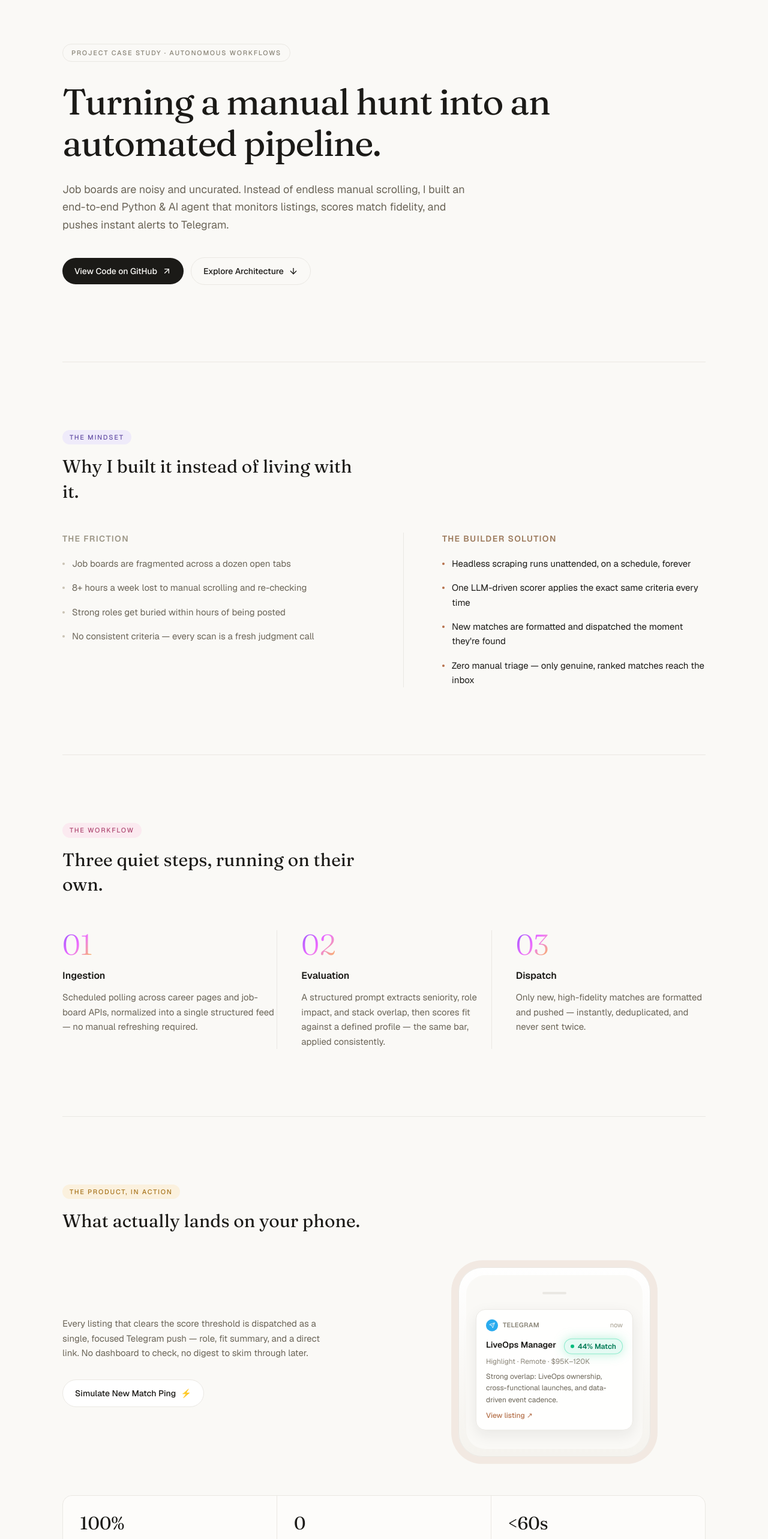
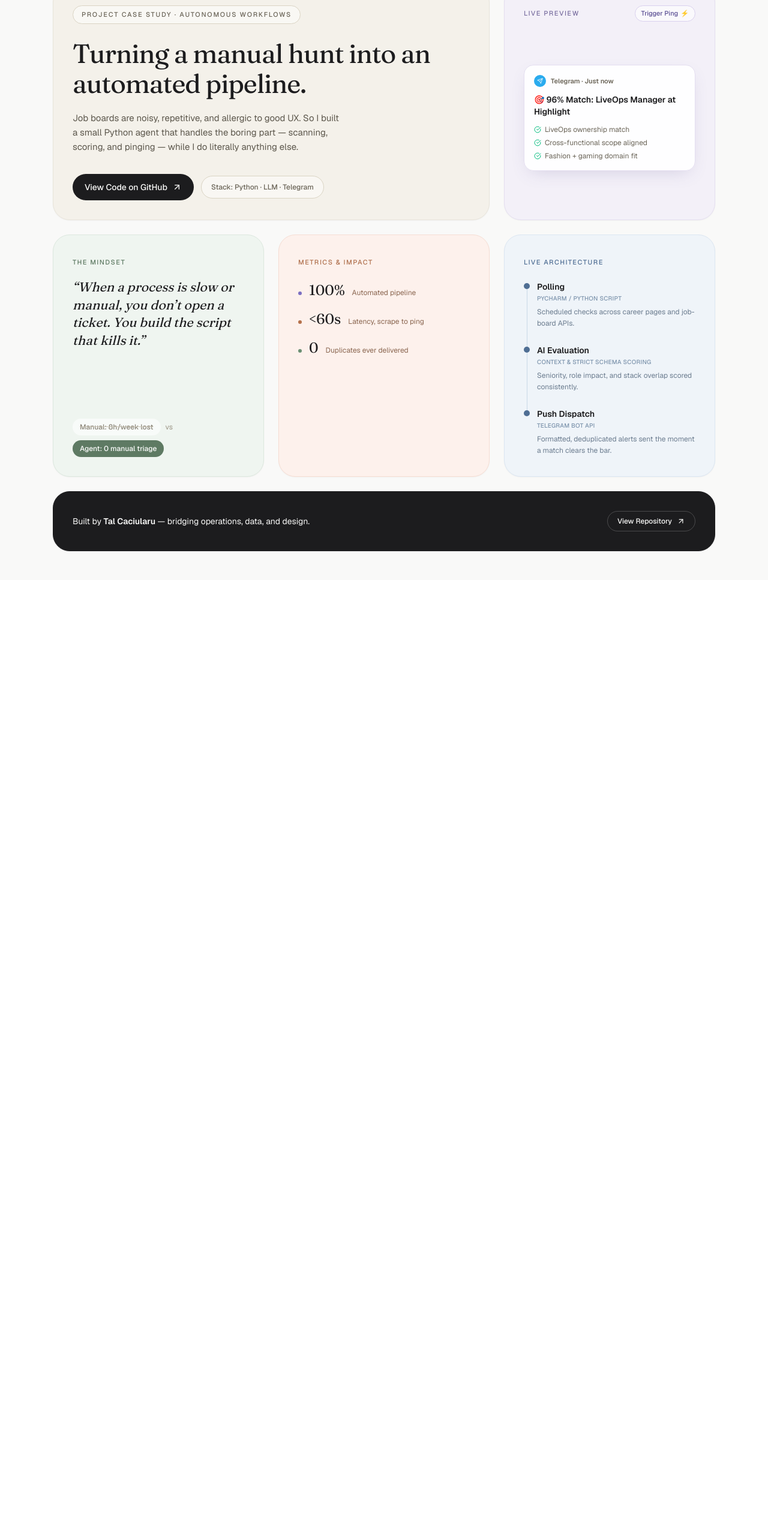
Before and after one commit to talcaciularu/job-search-alert-agent, a Next.js app in the folder web/: page / in a window 1280 px wide. Shown: the part 72-2638 px from the top of the page at 60% size. After the commit the page ends 1039 px from the top, so only its background shows below. Built offline with nearby package versions, Linux system fonts and the light colour scheme.

Commit message:
Rebuild showcase as a pastel Bento grid layout

```diff
--- a/web/app/page.tsx
+++ b/web/app/page.tsx
@@ -1,70 +1,61 @@
 "use client";
 
-import { useEffect, useRef, useState } from "react";
+import { useEffect, useRef, useState, type ReactNode } from "react";
 import { motion } from "framer-motion";
-import { ArrowDown, ArrowUpRight, Send } from "lucide-react";
+import { ArrowUpRight, CircleCheckBig, Send } from "lucide-react";
 
 const REPO_URL = "https://github.com/talcaciularu/job-search-alert-agent";
-const PROFILE_URL = "https://github.com/talcaciularu";
 
-const FRICTION = [
-  "Job boards are fragmented across a dozen open tabs",
-  "8+ hours a week lost to manual scrolling and re-checking",
-  "Strong roles get buried within hours of being posted",
-  "No consistent criteria — every scan is a fresh judgment call",
+const NOTIFICATION_BULLETS = [
+  "LiveOps ownership match",
+  "Cross-functional scope aligned",
+  "Fashion + gaming domain fit",
 ];
 
-const SOLUTION = [
-  "Headless scraping runs unattended, on a schedule, forever",
-  "One LLM-driven scorer applies the exact same criteria every time",
-  "New matches are formatted and dispatched the moment they're found",
-  "Zero manual triage — only genuine, ranked matches reach the inbox",
+const METRICS = [
+  { value: "100%", label: "Automated pipeline", dot: "#7C6FC2" },
+  { value: "<60s", label: "Latency, scrape to ping", dot: "#B5714B" },
+  { value: "0", label: "Duplicates ever delivered", dot: "#6B8F73" },
 ];
 
-const STEPS = [
+const PIPELINE = [
   {
-    n: "01",
-    title: "Ingestion",
-    body: "Scheduled polling across career pages and job-board APIs, normalized into a single structured feed — no manual refreshing required.",
+    title: "Polling",
+    tag: "PyCharm / Python script",
+    caption: "Scheduled checks across career pages and job-board APIs.",
   },
   {
-    n: "02",
-    title: "Evaluation",
-    body: "A structured prompt extracts seniority, role impact, and stack overlap, then scores fit against a defined profile — the same bar, applied consistently.",
+    title: "AI Evaluation",
+    tag: "Context & strict schema scoring",
+    caption: "Seniority, role impact, and stack overlap scored consistently.",
   },
   {
-    n: "03",
-    title: "Dispatch",
-    body: "Only new, high-fidelity matches are formatted and pushed — instantly, deduplicated, and never sent twice.",
+    title: "Push Dispatch",
+    tag: "Telegram Bot API",
+    caption: "Formatted, deduplicated alerts sent the moment a match clears the bar.",
   },
 ];
 
-const OUTCOMES = [
-  { value: "100%", label: "Automated", caption: "No manual triage required, start to finish." },
-  { value: "0", label: "Duplicates", caption: "Every match is deduplicated before it reaches you." },
-  { value: "<60s", label: "Alert latency", caption: "From detection to push notification." },
-];
+const MATCH_TARGET = 96;
 
-type Tone = "violet" | "rose" | "amber" | "emerald";
-
-const TONE_STYLES: Record<Tone, string> = {
-  violet: "bg-[#EFEBFA] text-[#6650A6]",
-  rose: "bg-[#FBEAF0] text-[#B04C74]",
-  amber: "bg-[#FBF1DE] text-[#A9761F]",
-  emerald: "bg-[#E9F5EE] text-[#3F8F5E]",
-};
-
-function Eyebrow({ tone, children }: { tone: Tone; children: string }) {
+function Bento({ className = "", children }: { className?: string; children: ReactNode }) {
   return (
-    <span
-      className={`inline-flex items-center rounded-full px-3 py-1 text-[11px] font-medium uppercase tracking-[0.16em] ${TONE_STYLES[tone]}`}
+    <div
+      className={`rounded-[28px] border p-6 shadow-[0_1px_2px_rgba(28,28,30,0.04)] transition duration-200 ease-out hover:-translate-y-1 hover:shadow-[0_16px_28px_-10px_rgba(28,28,30,0.14)] md:p-8 ${className}`}
     >
       {children}
-    </span>
+    </div>
   );
 }
 
-const MATCH_TARGET = 96;
+const metricsContainer = {
+  hidden: {},
+  show: { transition: { staggerChildren: 0.12 } },
+};
+const metricItem = {
+  hidden: { opacity: 0, y: 10 },
+  show: { opacity: 1, y: 0 },
+};
 
 export default function Home() {
   const [pingKey, setPingKey] = useState(0);
@@ -111,254 +102,173 @@ export default function Home() {
   }, [pingKey]);
 
   return (
-    <div className="min-h-screen bg-[#FAF9F6] font-sans text-[#1B1A17]">
-      <div className="mx-auto max-w-6xl px-6 md:px-10">
-        {/* Folio */}
-        <div className="flex items-center justify-between pt-8 text-[11px] font-medium uppercase tracking-[0.2em] text-[#9C9686]">
-          <span>Case Study / 01</span>
+    <div className="min-h-screen bg-[#F9F9F8] font-sans text-[#1C1C1E]">
+      <div className="mx-auto max-w-6xl px-6 py-12">
+        <div className="grid grid-cols-1 gap-5 md:grid-cols-3 md:gap-6">
+          {/* Card A — Hero / Narrative */}
+          <Bento className="flex h-full flex-col justify-between bg-[#F4F1EA] border-[#E8E4DA] md:col-span-2">
+            <div>
+              <span className="inline-flex items-center rounded-full border border-[#DAD4C4] bg-white/50 px-3.5 py-1.5 text-[11px] font-medium uppercase tracking-[0.16em] text-[#6B6558]">
+                Project Case Study &middot; Autonomous Workflows
+              </span>
+              <h1 className="mt-6 font-serif text-3xl font-normal leading-[1.15] tracking-tight text-[#1C1C1E] sm:text-4xl md:text-[2.75rem]">
+                Turning a manual hunt into an automated pipeline.
+              </h1>
+              <p className="mt-5 max-w-md text-[15px] leading-relaxed text-[#5C574C]">
+                Job boards are noisy, repetitive, and allergic to good UX. So I built a small
+                Python agent that handles the boring part — scanning, scoring, and pinging —
+                while I do literally anything else.
+              </p>
+            </div>
+            <div className="mt-8 flex flex-wrap items-center gap-3">
               <a
                 href={REPO_URL}
                 target="_blank"
                 rel="noopener noreferrer"
-            className="inline-flex items-center gap-1 text-[#6B6558] transition-colors hover:text-[#1B1A17]"
+                className="inline-flex items-center gap-2 rounded-full bg-[#1C1C1E] px-5 py-3 text-sm font-medium text-[#F9F9F8] transition-opacity hover:opacity-85"
               >
-            GitHub
-            <ArrowUpRight className="h-3 w-3" />
+                View Code on GitHub
+                <ArrowUpRight className="h-4 w-4" />
               </a>
+              <span className="inline-flex items-center rounded-full border border-[#DAD4C4] bg-white/40 px-4 py-2.5 text-xs font-medium text-[#6B6558]">
+                Stack: Python &middot; LLM &middot; Telegram
+              </span>
+            </div>
+          </Bento>
+
+          {/* Card B — Animated Notification */}
+          <Bento className="flex h-full flex-col bg-[#F3F0F8] border-[#E4DEF0]">
+            <div className="flex items-center justify-between">
+              <span className="text-[11px] font-medium uppercase tracking-[0.14em] text-[#7A6FA0]">
+                Live Preview
+              </span>
+              <button
+                onClick={handleManualPing}
+                className="inline-flex items-center gap-1 rounded-full border border-[#D9D0EE] bg-white/60 px-2.5 py-1 text-[11px] font-medium text-[#5B4F94] transition-colors hover:bg-white"
+              >
+                Trigger Ping
+                <span aria-hidden>⚡</span>
+              </button>
             </div>
 
-        {/* Hero */}
-        <section className="pb-24 pt-16 md:pb-32 md:pt-24">
-          <div className="inline-flex items-center gap-2 rounded-full border border-[#EAE8E3] px-3.5 py-1.5 text-[11px] font-medium uppercase tracking-[0.16em] text-[#8A8578]">
-            Project Case Study &middot; Autonomous Workflows
+            <div className="mt-6 flex flex-1 items-center justify-center">
+              <div className={`w-full ${isPulsing ? "animate-[bento-pulse_0.9s_ease-out]" : ""}`}>
+                <motion.div
+                  key={pingKey}
+                  initial={{ opacity: 0, y: -14 }}
+                  animate={{ opacity: 1, y: 0 }}
+                  transition={{ type: "spring", stiffness: 260, damping: 20 }}
+                  className="rounded-2xl border border-[#E4DEF0] bg-white/95 p-4 shadow-[0_10px_30px_-12px_rgba(91,79,148,0.25)]"
+                >
+                  <div className="flex items-center gap-2">
+                    <span className="flex h-5 w-5 items-center justify-center rounded-full bg-[#2AABEE]">
+                      <Send className="h-2.5 w-2.5 text-white" />
+                    </span>
+                    <span className="text-[11px] font-semibold text-[#6B6558]">
+                      Telegram &middot; Just now
+                    </span>
                   </div>
+                  <p className="mt-3 text-sm font-semibold leading-snug text-[#1C1C1E]">
+                    🎯 {matchPercent}% Match: LiveOps Manager at Highlight
+                  </p>
+                  <ul className="mt-3 space-y-1.5">
+                    {NOTIFICATION_BULLETS.map((b) => (
+                      <li key={b} className="flex items-center gap-1.5 text-xs text-[#6B6558]">
+                        <CircleCheckBig className="h-3 w-3 shrink-0 text-emerald-500" />
+                        {b}
+                      </li>
+                    ))}
+                  </ul>
+                </motion.div>
+              </div>
+            </div>
+          </Bento>
 
-          <h1 className="mt-8 max-w-4xl font-serif text-4xl font-normal leading-[1.15] tracking-tight text-[#1B1A17] sm:text-5xl md:text-6xl">
-            Turning a manual hunt into an automated pipeline.
-          </h1>
+          {/* Card C — Mindset / Builder Quote */}
+          <Bento className="flex h-full flex-col justify-between bg-[#EFF5F0] border-[#DCE8DE]">
+            <div>
+              <span className="text-[11px] font-medium uppercase tracking-[0.14em] text-[#5E7A63]">
+                The mindset
+              </span>
+              <p className="mt-4 font-serif text-xl italic leading-snug text-[#1C1C1E] sm:text-[1.35rem]">
+                &ldquo;When a process is slow or manual, you don&rsquo;t open a ticket. You build
+                the script that kills it.&rdquo;
+              </p>
+            </div>
+            <div className="mt-6 flex flex-wrap items-center gap-2">
+              <span className="rounded-full bg-white/60 px-3 py-1.5 text-xs font-medium text-[#8A8578] line-through decoration-[#C9C3B4]">
+                Manual: 8h/week lost
+              </span>
+              <span className="text-xs text-[#9C9686]">vs</span>
+              <span className="rounded-full bg-[#5E7A63] px-3 py-1.5 text-xs font-medium text-white">
+                Agent: 0 manual triage
+              </span>
+            </div>
+          </Bento>
 
-          <p className="mt-7 max-w-2xl text-lg leading-relaxed text-[#6B6558]">
-            Job boards are noisy and uncurated. Instead of endless manual scrolling, I built an
-            end-to-end Python &amp; AI agent that monitors listings, scores match fidelity, and
-            pushes instant alerts to Telegram.
+          {/* Card D — Metrics & Impact */}
+          <Bento className="bg-[#FDF1EC] border-[#F6DDD3]">
+            <span className="text-[11px] font-medium uppercase tracking-[0.14em] text-[#B0714E]">
+              Metrics &amp; impact
+            </span>
+            <motion.div
+              initial="hidden"
+              whileInView="show"
+              viewport={{ once: true, amount: 0.5 }}
+              variants={metricsContainer}
+              className="mt-5 space-y-4"
+            >
+              {METRICS.map((m) => (
+                <motion.div key={m.label} variants={metricItem} className="flex items-baseline gap-3">
+                  <span className="h-1.5 w-1.5 shrink-0 rounded-full" style={{ backgroundColor: m.dot }} />
+                  <span className="font-serif text-2xl text-[#1C1C1E]">{m.value}</span>
+                  <span className="text-xs text-[#8A6650]">{m.label}</span>
+                </motion.div>
+              ))}
+            </motion.div>
+          </Bento>
+
+          {/* Card E — Live Architecture Stream */}
+          <Bento className="bg-[#EFF4F9] border-[#DBE6F2]">
+            <span className="text-[11px] font-medium uppercase tracking-[0.14em] text-[#4F6E94]">
+              Live architecture
+            </span>
+            <div className="mt-5">
+              {PIPELINE.map((step, i) => (
+                <div key={step.title} className="relative flex gap-3 pb-6 last:pb-0">
+                  {i < PIPELINE.length - 1 && (
+                    <span className="absolute left-[5px] top-3 h-full w-px bg-[#C9D8E8]" />
+                  )}
+                  <span className="relative z-10 mt-1 h-2.5 w-2.5 shrink-0 rounded-full bg-[#4F6E94]" />
+                  <div>
+                    <p className="text-sm font-semibold text-[#1C1C1E]">{step.title}</p>
+                    <p className="mt-0.5 text-[10px] font-medium uppercase tracking-wide text-[#7C93AC]">
+                      {step.tag}
                     </p>
+                    <p className="mt-1.5 text-xs leading-relaxed text-[#6B7C8F]">{step.caption}</p>
+                  </div>
+                </div>
+              ))}
+            </div>
+          </Bento>
 
-          <div className="mt-10 flex flex-wrap items-center gap-3">
+          {/* Row 3 — Footer Banner */}
+          <Bento className="flex flex-col items-start justify-between gap-4 bg-[#1C1C1E] border-[#1C1C1E] sm:flex-row sm:items-center md:col-span-3">
+            <p className="text-sm text-[#F9F9F8]">
+              Built by <span className="font-semibold">Tal Caciularu</span> — bridging operations,
+              data, and design.
+            </p>
             <a
               href={REPO_URL}
               target="_blank"
               rel="noopener noreferrer"
-              className="inline-flex items-center gap-2 rounded-full bg-[#1B1A17] px-5 py-3 text-sm font-medium text-[#FAF9F6] transition-opacity hover:opacity-85"
+              className="inline-flex items-center gap-2 rounded-full border border-white/20 px-4 py-2 text-xs font-medium text-[#F9F9F8] transition-colors hover:bg-white/10"
             >
-              View Code on GitHub
-              <ArrowUpRight className="h-4 w-4" />
+              View Repository
+              <ArrowUpRight className="h-3.5 w-3.5" />
             </a>
-            <a
-              href="#architecture"
-              className="inline-flex items-center gap-2 rounded-full border border-[#EAE8E3] px-5 py-3 text-sm font-medium text-[#1B1A17] transition-colors hover:border-[#1B1A17]/30 hover:bg-white"
-            >
-              Explore Architecture
-              <ArrowDown className="h-4 w-4" />
-            </a>
+          </Bento>
         </div>
-        </section>
-
-        {/* Friction vs Solution */}
-        <section className="border-t border-[#EAE8E3] py-20 md:py-28">
-          <Eyebrow tone="violet">The mindset</Eyebrow>
-          <h2 className="mt-4 max-w-lg font-serif text-2xl font-normal leading-snug text-[#1B1A17] sm:text-3xl">
-            Why I built it instead of living with it.
-          </h2>
-
-          <div className="mt-12 grid gap-10 md:grid-cols-2 md:gap-16">
-            <div>
-              <h3 className="text-sm font-semibold uppercase tracking-[0.1em] text-[#9C9686]">
-                The Friction
-              </h3>
-              <ul className="mt-5 space-y-4">
-                {FRICTION.map((item) => (
-                  <li key={item} className="flex items-start gap-3 text-[15px] leading-relaxed text-[#6B6558]">
-                    <span className="mt-2.5 h-1 w-1 shrink-0 rounded-full bg-[#C9C3B4]" />
-                    {item}
-                  </li>
-                ))}
-              </ul>
-            </div>
-            <div className="border-t border-[#EAE8E3] pt-10 md:border-t-0 md:border-l md:pl-16 md:pt-0">
-              <h3 className="text-sm font-semibold uppercase tracking-[0.1em] text-[#9C7A5C]">
-                The Builder Solution
-              </h3>
-              <ul className="mt-5 space-y-4">
-                {SOLUTION.map((item) => (
-                  <li key={item} className="flex items-start gap-3 text-[15px] leading-relaxed text-[#1B1A17]">
-                    <span className="mt-2.5 h-1 w-1 shrink-0 rounded-full bg-[#B5714B]" />
-                    {item}
-                  </li>
-                ))}
-              </ul>
-            </div>
-          </div>
-        </section>
-
-        {/* Architecture */}
-        <section id="architecture" className="scroll-mt-16 border-t border-[#EAE8E3] py-20 md:py-28">
-          <Eyebrow tone="rose">The workflow</Eyebrow>
-          <h2 className="mt-4 max-w-lg font-serif text-2xl font-normal leading-snug text-[#1B1A17] sm:text-3xl">
-            Three quiet steps, running on their own.
-          </h2>
-
-          <div className="mt-14 grid gap-10 md:grid-cols-3 md:gap-0">
-            {STEPS.map((step, i) => (
-              <div
-                key={step.n}
-                className={`pt-8 md:pt-0 ${
-                  i > 0 ? "border-t border-[#EAE8E3] md:border-l md:border-t-0 md:pl-10" : ""
-                }`}
-              >
-                <span className="bg-gradient-to-br from-violet-500 via-fuchsia-400 to-amber-400 bg-clip-text font-serif text-4xl font-light text-transparent md:text-5xl">
-                  {step.n}
-                </span>
-                <h3 className="mt-4 text-base font-semibold text-[#1B1A17]">{step.title}</h3>
-                <p className="mt-3 max-w-sm text-[15px] leading-relaxed text-[#6B6558]">
-                  {step.body}
-                </p>
-              </div>
-            ))}
-          </div>
-        </section>
-
-        {/* Product in Action */}
-        <section className="border-t border-[#EAE8E3] py-20 md:py-28">
-          <Eyebrow tone="amber">The product, in action</Eyebrow>
-          <h2 className="mt-4 max-w-lg font-serif text-2xl font-normal leading-snug text-[#1B1A17] sm:text-3xl">
-            What actually lands on your phone.
-          </h2>
-
-          <div className="mt-14 grid gap-14 md:grid-cols-2 md:items-center md:gap-16">
-            <div>
-              <p className="max-w-md text-[15px] leading-relaxed text-[#6B6558]">
-                Every listing that clears the score threshold is dispatched as a single, focused
-                Telegram push — role, fit summary, and a direct link. No dashboard to check, no
-                digest to skim through later.
-              </p>
-              <button
-                onClick={handleManualPing}
-                className="mt-8 inline-flex items-center gap-2 rounded-full border border-[#EAE8E3] bg-white px-5 py-3 text-sm font-medium text-[#1B1A17] transition-colors hover:border-[#1B1A17]/30 hover:bg-[#FDFCFA]"
-              >
-                Simulate New Match Ping
-                <span aria-hidden>⚡</span>
-              </button>
-            </div>
-
-            <div className="relative mx-auto w-full max-w-xs">
-              <div
-                aria-hidden
-                className="absolute -inset-10 -z-10 rounded-[3rem] bg-gradient-to-br from-violet-500/10 via-rose-500/5 to-amber-500/10 blur-3xl"
-              />
-              <div
-                className={`relative rounded-[2.5rem] border border-[#EAE8E3] bg-gradient-to-b from-white to-[#F5F3EE] p-3 shadow-[0_30px_60px_-24px_rgba(27,26,23,0.18)] ${
-                  isPulsing ? "animate-[phone-pulse_0.9s_ease-out]" : ""
-                }`}
-              >
-                <div className="rounded-[2rem] bg-[#FAF9F6] px-4 pb-8 pt-7">
-                  <div className="mx-auto mb-6 h-1 w-10 rounded-full bg-[#EAE8E3]" />
-
-                  <motion.div
-                    key={pingKey}
-                    initial={{ opacity: 0, y: -16 }}
-                    animate={{ opacity: 1, y: 0 }}
-                    transition={{ type: "spring", stiffness: 260, damping: 20 }}
-                    className="rounded-2xl border border-[#EAE8E3] bg-white/95 p-4 shadow-[0_8px_24px_rgba(27,26,23,0.08)]"
-                  >
-                    <div className="flex items-center justify-between">
-                      <div className="flex items-center gap-2">
-                        <span className="flex h-5 w-5 items-center justify-center rounded-full bg-[#2AABEE]">
-                          <Send className="h-2.5 w-2.5 text-white" />
-                        </span>
-                        <span className="text-[11px] font-semibold uppercase tracking-wide text-[#8A8578]">
-                          Telegram
-                        </span>
-                      </div>
-                      <span className="text-[11px] text-[#A39C8C]">now</span>
-                    </div>
-
-                    <div className="mt-3 flex items-start justify-between gap-2">
-                      <p className="text-sm font-semibold text-[#1B1A17]">LiveOps Manager</p>
-                      <span className="inline-flex shrink-0 items-center gap-1.5 rounded-full border border-emerald-400/40 bg-emerald-400/10 px-2.5 py-1 text-xs font-semibold text-emerald-700 shadow-[0_0_18px_rgba(52,211,153,0.35)]">
-                        <span className="h-1.5 w-1.5 rounded-full bg-emerald-500" />
-                        {matchPercent}% Match
-                      </span>
-                    </div>
-                    <p className="mt-1 text-xs text-[#8A8578]">Highlight &middot; Remote &middot; $95K–120K</p>
-                    <p className="mt-2 text-xs leading-relaxed text-[#6B6558]">
-                      Strong overlap: LiveOps ownership, cross-functional launches, and
-                      data-driven event cadence.
-                    </p>
-                    <p className="mt-2 text-xs font-medium text-[#B5714B]">View listing ↗</p>
-                  </motion.div>
-                </div>
-              </div>
-            </div>
-          </div>
-
-          <div className="mt-16 grid gap-px overflow-hidden rounded-2xl border border-[#EAE8E3] bg-[#EAE8E3] sm:grid-cols-3">
-            {OUTCOMES.map((outcome) => (
-              <div key={outcome.label} className="bg-[#FDFCFA] p-7">
-                <p className="font-serif text-3xl font-normal text-[#1B1A17]">{outcome.value}</p>
-                <p className="mt-1 text-sm font-semibold text-[#1B1A17]">{outcome.label}</p>
-                <p className="mt-2 text-[13px] leading-relaxed text-[#8A8578]">{outcome.caption}</p>
-              </div>
-            ))}
-          </div>
-        </section>
-
-        {/* About & Connect */}
-        <section className="border-t border-[#EAE8E3] py-20 md:py-28">
-          <Eyebrow tone="emerald">About the builder</Eyebrow>
-          <p className="mt-5 max-w-2xl font-serif text-xl font-normal leading-relaxed text-[#1B1A17] sm:text-2xl">
-            I build tools when something feels slower than it should be.
-          </p>
-          <p className="mt-6 max-w-2xl text-[15px] leading-relaxed text-[#6B6558]">
-            This project paired data rigor with a bit of design taste: a scraper that never
-            sleeps, a scoring layer that thinks in structured criteria, and a delivery mechanism
-            built for zero friction. It&rsquo;s a small system, but it&rsquo;s exactly the kind of
-            thing I like shipping — end to end, fast, and considered down to the notification
-            copy.
-          </p>
-
-          <div className="mt-9 flex flex-wrap items-center gap-3">
-            <a
-              href={REPO_URL}
-              target="_blank"
-              rel="noopener noreferrer"
-              className="inline-flex items-center gap-2 rounded-full bg-[#1B1A17] px-5 py-3 text-sm font-medium text-[#FAF9F6] transition-opacity hover:opacity-85"
-            >
-              View the Repository
-              <ArrowUpRight className="h-4 w-4" />
-            </a>
-            <a
-              href={PROFILE_URL}
-              target="_blank"
-              rel="noopener noreferrer"
-              className="inline-flex items-center gap-2 rounded-full border border-[#EAE8E3] px-5 py-3 text-sm font-medium text-[#1B1A17] transition-colors hover:border-[#1B1A17]/30 hover:bg-white"
-            >
-              Let&rsquo;s Connect
-              <ArrowUpRight className="h-4 w-4" />
-            </a>
-          </div>
-        </section>
-
-        <footer className="flex flex-col gap-2 border-t border-[#EAE8E3] py-10 text-xs text-[#9C9686] sm:flex-row sm:items-center sm:justify-between">
-          <span>Built end-to-end with Python, an LLM scoring layer, and the Telegram Bot API.</span>
-          <a
-            href={REPO_URL}
-            target="_blank"
-            rel="noopener noreferrer"
-            className="text-[#6B6558] underline decoration-[#D9D3C7] underline-offset-4 hover:text-[#1B1A17]"
-          >
-            View source on GitHub ↗
-          </a>
-        </footer>
       </div>
     </div>
   );
```
Also changed, not shown: web/app/globals.css (+4 -4 lines). Lines whose indentation alone changed are shown as unchanged.
